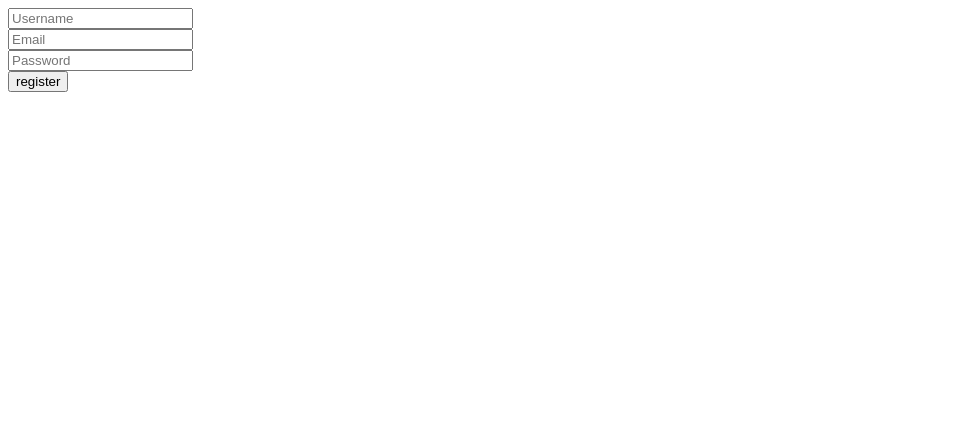
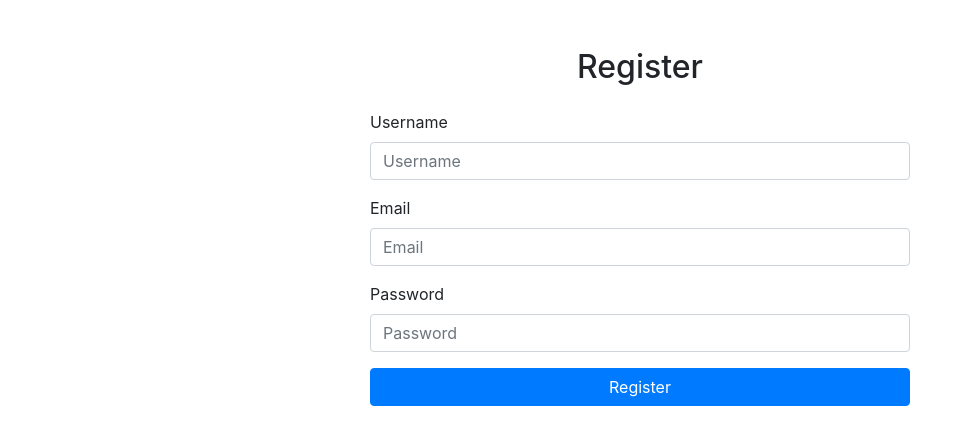
Before and after one commit to oguialmeida/authentication-with-jwt, a Django app: page /auth/register/ in a window 1280 px wide. Shown: the top 445 px of the page, without its empty margins (0-965 px from the left). Run offline with Django 5.2, Linux system fonts and the light colour scheme; some libraries are stand-ins or nearby versions.

Commit message:
Adding new design

```diff
--- a/users/templates/register.html
+++ b/users/templates/register.html
@@ -3,17 +3,37 @@
 <head>
     <meta charset="UTF-8">
     <meta name="viewport" content="width=device-width, initial-scale=1.0">
-    <title>Document</title>
+    <title>Register</title>
+    <!-- Bootstrap CSS -->
+    <link href="https://stackpath.bootstrapcdn.com/bootstrap/4.5.2/css/bootstrap.min.css" rel="stylesheet">
 </head>
 <body>
-    <form action="{% url 'register' %}" method="POST"> {% csrf_token %}
-        <input type="text" placeholder="Username" name="username">
-        <br>
-        <input type="email" placeholder="Email" name="email">
-        <br>
-        <input type="password" placeholder="Password" name="password">
-        <br>
-        <input type="submit" value="register">
-    </form>
+    <div class="container">
+        <div class="row justify-content-center">
+            <div class="col-md-6">
+                <h2 class="text-center mt-5">Register</h2>
+                <form action="{% url 'register' %}" method="POST" class="mt-4">
+                    {% csrf_token %}
+                    <div class="form-group">
+                        <label for="username">Username</label>
+                        <input type="text" class="form-control" id="username" name="username" placeholder="Username" required>
+                    </div>
+                    <div class="form-group">
+                        <label for="email">Email</label>
+                        <input type="email" class="form-control" id="email" name="email" placeholder="Email" required>
+                    </div>
+                    <div class="form-group">
+                        <label for="password">Password</label>
+                        <input type="password" class="form-control" id="password" name="password" placeholder="Password" required>
+                    </div>
+                    <button type="submit" class="btn btn-primary btn-block">Register</button>
+                </form>
+            </div>
+        </div>
+    </div>
+    <!-- Bootstrap JS and dependencies -->
+    <script src="https://code.jquery.com/jquery-3.5.1.slim.min.js"></script>
+    <script src="https://cdn.jsdelivr.net/npm/@popperjs/core@2.9.3/dist/umd/popper.min.js"></script>
+    <script src="https://stackpath.bootstrapcdn.com/bootstrap/4.5.2/js/bootstrap.min.js"></script>
 </body>
 </html>
```
Also changed, not shown: users/templates/login.html (+26 -8 lines).
